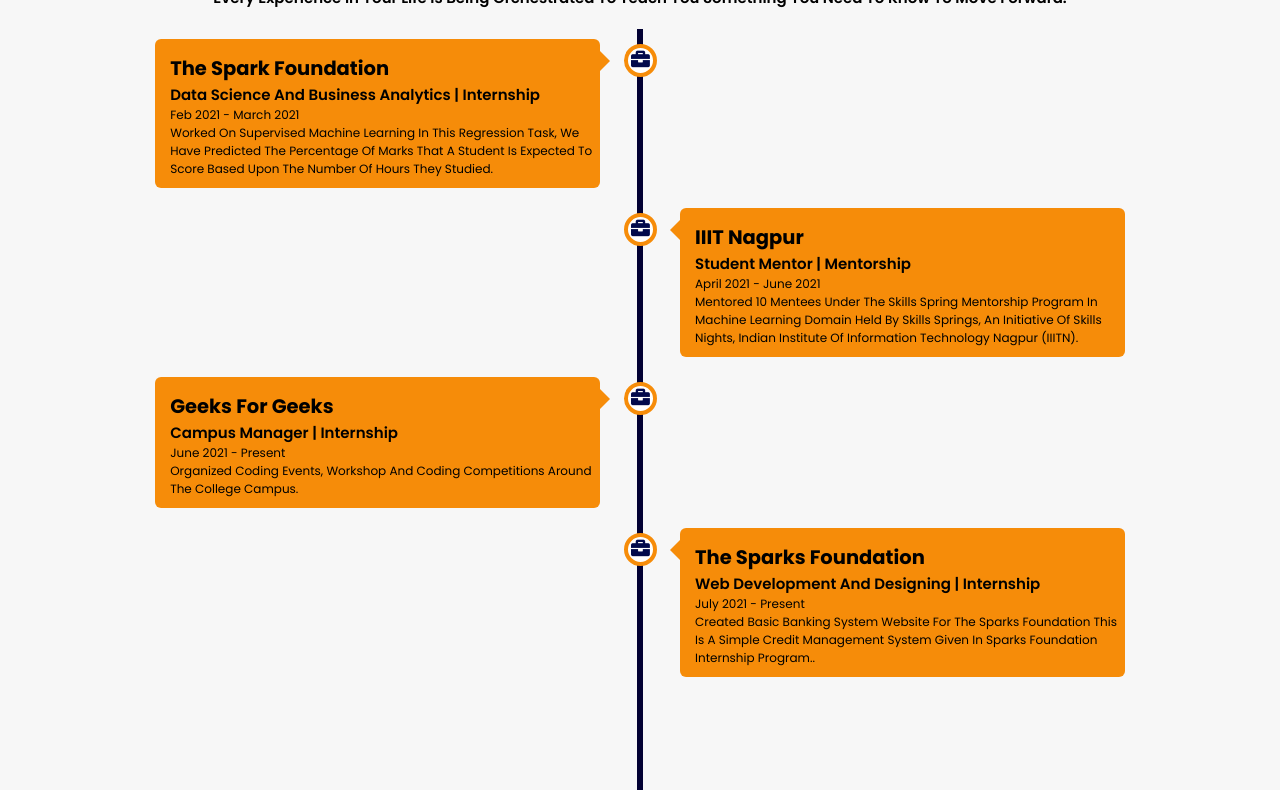
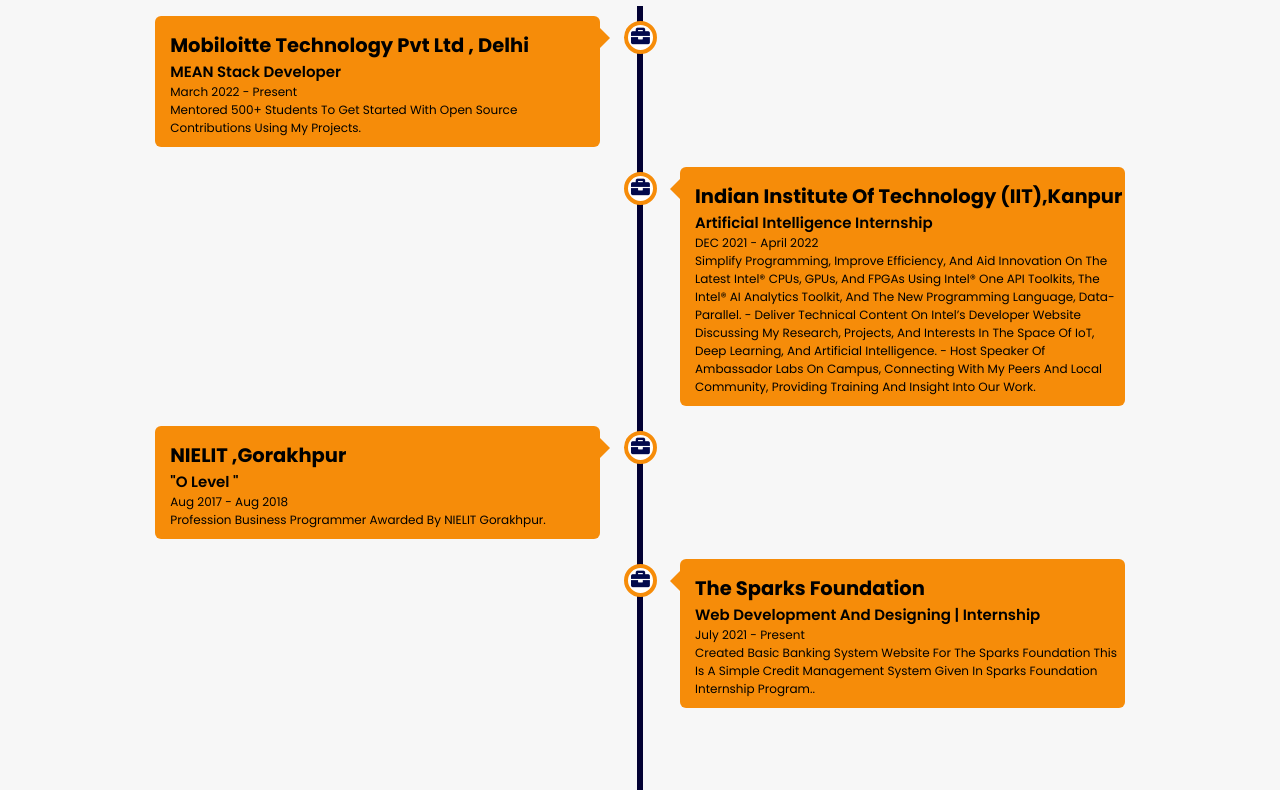
Before and after one commit to mpandey78/Portfolio-Manish-Pandey, a plain HTML site: page experience/index.html in a window 1280 px wide. Shown: the part 137-927 px from the top of the page. Drawn offline with nearby package versions, Linux system fonts and the light colour scheme.

Commit message:
changes in experince

```diff
--- a/experience/index.html
+++ b/experience/index.html
@@ -33,7 +33,7 @@
 <!-- navbar ends -->
 
 <!-- experience section starts -->
-<section class="experience" id="experience">
+<!-- <section class="experience" id="experience">
 
   <h2 class="heading"><i class="fas fa-briefcase"></i> Experience</h2>
   <div class="quote">
@@ -229,6 +229,94 @@
   </div>
 
 </div>
+</section> -->
+<section class="experience" id="experience">
+
+  <h2 class="heading"><i class="fas fa-briefcase"></i> Experience </h2>
+
+  <div class="timeline">
+
+    <div class="container left">
+      <div class="content">
+        <div class="tag">
+          <h2>Mobiloitte Technology Pvt Ltd , Delhi</h2>
+        </div>
+        <div class="desc">
+            <h3>MEAN Stack Developer</h3>
+            <p>March 2022 - Present</p>
+            <p>
+              Mentored 500+ Students to get started with open source contributions using my projects.</p>
+        </div>
+      </div>
+    </div>
+
+    <div class="container right">
+      <div class="content">
+        <div class="tag">
+          <h2>Indian Institute Of Technology (IIT),Kanpur</h2>
+        </div>
+        <div class="desc">
+            <h3>Artificial Intelligence Internship</h3>
+            <p>DEC 2021 - April 2022</p>
+            <p> Simplify programming, improve efficiency, and aid innovation on the latest Intel® CPUs, GPUs, and FPGAs using Intel® one API Toolkits, the Intel® AI Analytics Toolkit, and the new programming language, Data-Parallel.
+              - Deliver technical content on Intel’s Developer Website discussing my research, projects, and interests in the space of IoT, Deep Learning, and Artificial Intelligence.
+              - Host speaker of Ambassador Labs on campus, connecting with my peers and local community, providing training and insight into our work.</p>
+        </div>
+      </div>
+    </div>
+
+    <div class="container left">
+      <div class="content">
+        <div class="tag">
+          <h2>NIELIT ,Gorakhpur</h2>
+        </div>
+        <div class="desc">
+            <h3>"O Level "</h3>
+            <p>Aug 2017 - Aug 2018</p>
+            <p>Profession business programmer awarded by NIELIT Gorakhpur.</p>
+
+
+        </div>
+      </div>
+    </div>
+
+    <div class="container right">
+      <div class="content">
+        <div class="tag">
+          <h2>The Sparks Foundation</h2>
+        </div>
+        <div class="desc">
+            <h3> Web Development and Designing | Internship</h3>
+            <p>July 2021 - Present</p>
+            <p>Created Basic Banking System Website for The Sparks Foundation  this is a simple credit management system given in sparks foundation internship program..</p>
+        </div>
+      </div>
+    </div>
+
+    <div class="container left">
+      <div class="content">
+        <div class="tag">
+          <h2>Google Cloud </h2>
+        </div>
+        <div class="desc">
+            <h3> Google Cloud Facilitator </h3>
+            <h2>Student Mentor</h2>
+            <p>April 2022 - Present</p>
+            <p>
+              For the upcoming months, I will be leading Google Cloud Ready Facilitator program and will be helping folks to get started with the Google Cloud Platform.</p>
+        </div>
+      </div>
+    </div>
+  </div>
+
+  <div class="morebtn">
+    <a href="https://mpandey78.github.io/Portfolio-Manish-Pandey/experience/index.html" class="btn"><span>View All</span>
+      <i class="fas fa-arrow-right"></i>
+  </a>
+  </div>
+
+</div>
+
 </section>
 <!-- experience section ends -->
 
```
